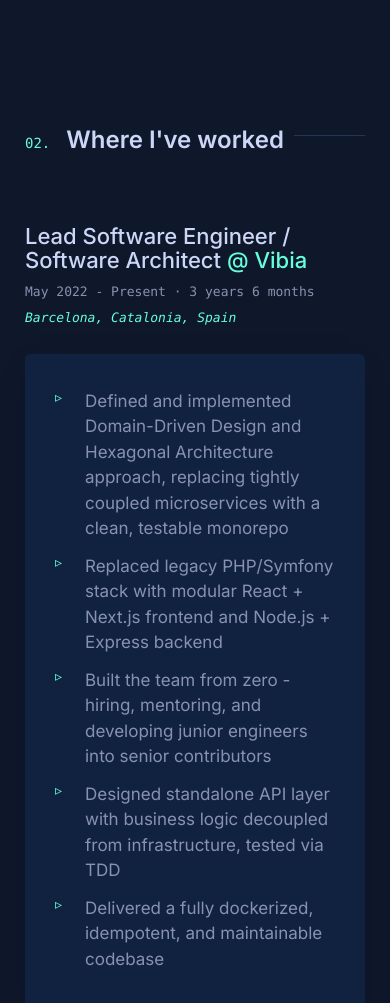
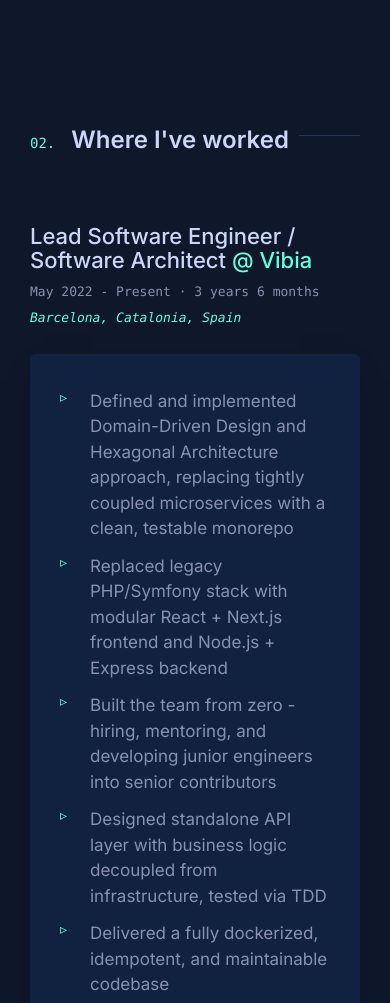
Before and after one commit to toniRamos/personal-curriculum, an Astro site: page /portfolio/en in a window 390 px wide. Shown: the part 2420-3423 px from the top of the page. Built offline with nearby package versions, Linux system fonts and the light colour scheme; Astro itself is replaced by a stand-in of ours.

Commit message:
feat: enhance experience section styles for improved visibility and layout

```diff
--- a/src/pages/en/index.astro
+++ b/src/pages/en/index.astro
@@ -482,6 +482,13 @@
 	}
 
 	/* Experience Section */
+	.experience {
+		min-height: 100vh;
+		display: block;
+		position: relative;
+		overflow: visible;
+	}
+
 	.job-card {
 		position: relative;
 		display: grid;
@@ -818,15 +825,38 @@
 			width: 70%;
 		}
 
+		.experience {
+			min-height: auto;
+			padding: 60px 15px;
+			display: block !important;
+			visibility: visible !important;
+			opacity: 1 !important;
+			position: relative;
+			z-index: 1;
+			width: 100%;
+		}
+
+		.experience-content {
+			display: block;
+			width: 100%;
+		}
+
 		.job-card {
 			grid-template-columns: 1fr;
 			margin-bottom: 40px;
+			display: block;
+			width: 100%;
 		}
 
 		.job-content,
 		.job-card:nth-child(even) .job-content {
 			grid-column: 1 / -1;
 			text-align: left;
+			display: block !important;
+			width: 100%;
+			position: relative;
+			visibility: visible !important;
+			opacity: 1 !important;
 		}
 
 		.job-highlight,
@@ -846,6 +876,28 @@
 			writing-mode: horizontal-tb;
 			text-orientation: unset;
 			letter-spacing: 1px;
+		}
+
+		.job-content h3,
+		.job-duration,
+		.job-location,
+		.job-responsibilities {
+			display: block !important;
+			visibility: visible !important;
+			opacity: 1 !important;
+		}
+
+		/* Force experience section visibility in mobile */
+		.experience .reveal-element {
+			opacity: 1 !important;
+			transform: none !important;
+			filter: none !important;
+		}
+
+		.experience .reveal-element.revealed {
+			opacity: 1 !important;
+			transform: none !important;
+			filter: none !important;
 		}
 
 		.project-card {
--- a/src/pages/index.astro
+++ b/src/pages/index.astro
@@ -483,6 +483,13 @@
 	}
 
 	/* Experience Section */
+	.experience {
+		min-height: 100vh;
+		display: block;
+		position: relative;
+		overflow: visible;
+	}
+
 	.job-card {
 		position: relative;
 		display: grid;
@@ -819,15 +826,38 @@
 			width: 70%;
 		}
 
+		.experience {
+			min-height: auto;
+			padding: 60px 15px;
+			display: block !important;
+			visibility: visible !important;
+			opacity: 1 !important;
+			position: relative;
+			z-index: 1;
+			width: 100%;
+		}
+
+		.experience-content {
+			display: block;
+			width: 100%;
+		}
+
 		.job-card {
 			grid-template-columns: 1fr;
 			margin-bottom: 40px;
+			display: block;
+			width: 100%;
 		}
 
 		.job-content,
 		.job-card:nth-child(even) .job-content {
 			grid-column: 1 / -1;
 			text-align: left;
+			display: block !important;
+			width: 100%;
+			position: relative;
+			visibility: visible !important;
+			opacity: 1 !important;
 		}
 
 		.job-highlight,
@@ -847,6 +877,28 @@
 			writing-mode: horizontal-tb;
 			text-orientation: unset;
 			letter-spacing: 1px;
+		}
+
+		.job-content h3,
+		.job-duration,
+		.job-location,
+		.job-responsibilities {
+			display: block !important;
+			visibility: visible !important;
+			opacity: 1 !important;
+		}
+
+		/* Force experience section visibility in mobile */
+		.experience .reveal-element {
+			opacity: 1 !important;
+			transform: none !important;
+			filter: none !important;
+		}
+
+		.experience .reveal-element.revealed {
+			opacity: 1 !important;
+			transform: none !important;
+			filter: none !important;
 		}
 
 		.project-card {
```
